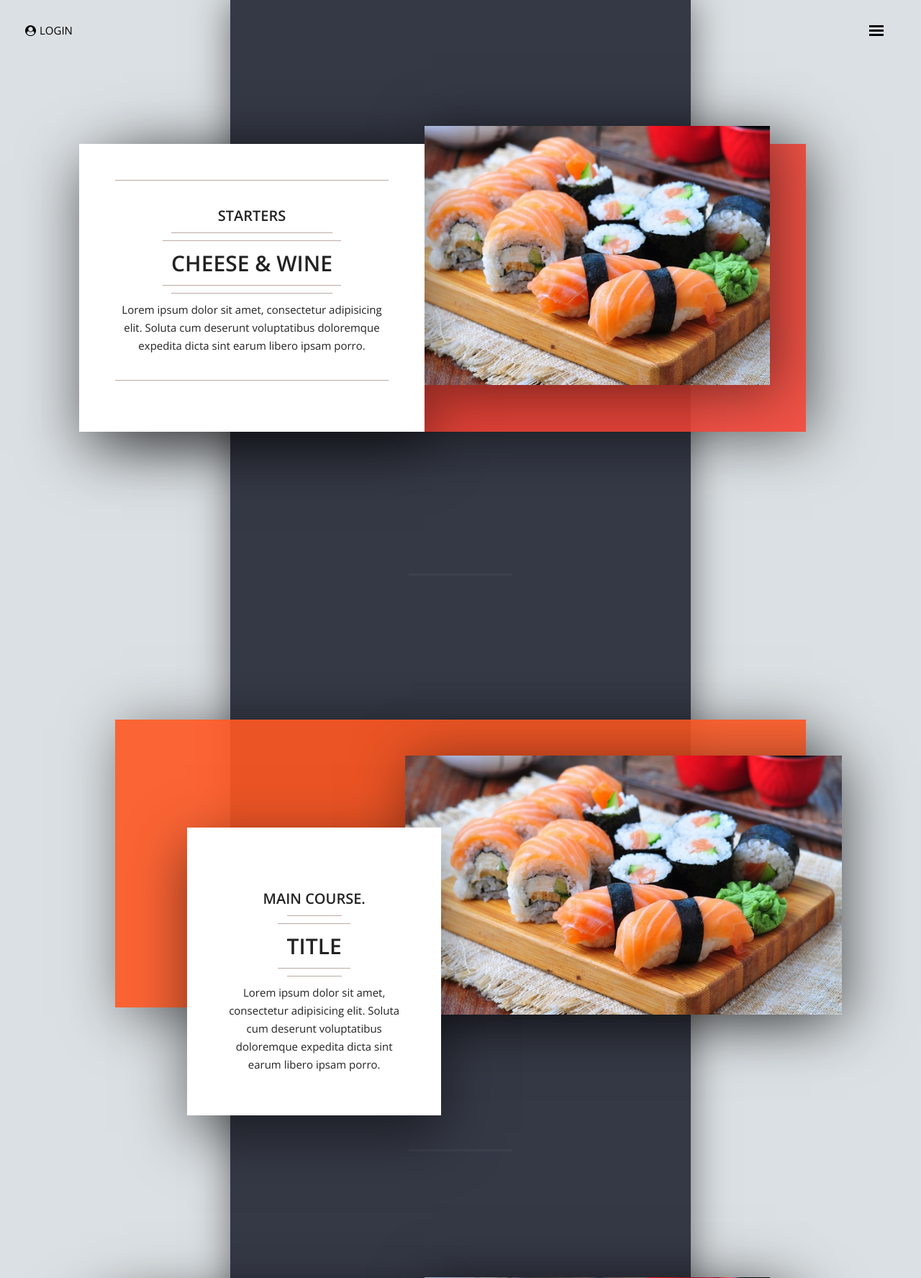
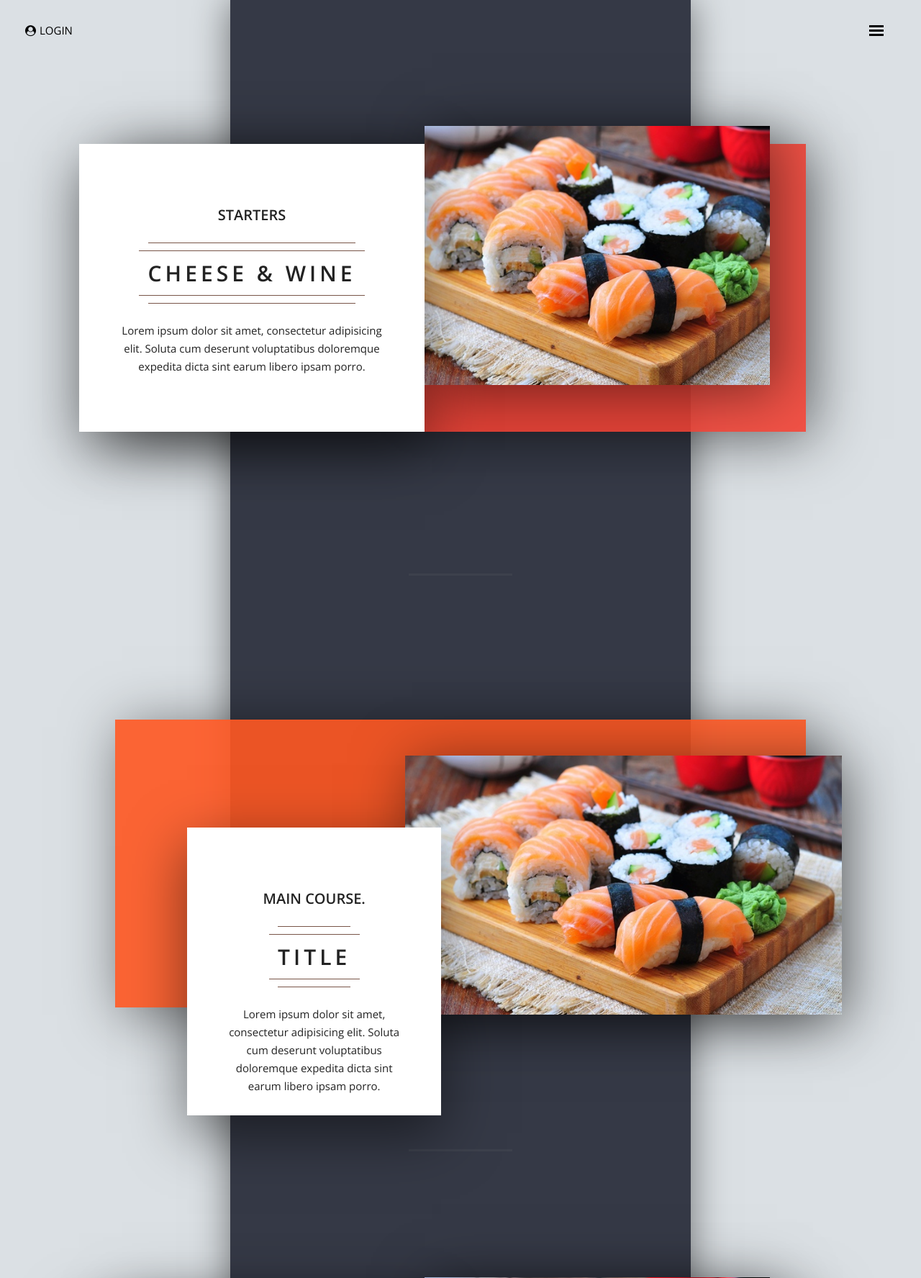
Before and after one commit to DevDanny/web-dev-2016, a PHP site: page / in a window 1280 px wide. Shown: the top 1776 px of the page at 72% size. Run offline with PHP 8.4, Linux system fonts and the light colour scheme; data that the repository does not hold is empty; some libraries are stand-ins or nearby versions.

Commit message:
textbox layout changes, letter spacing

```diff
--- a/kea-web-dev-exam/style.css
+++ b/kea-web-dev-exam/style.css
@@ -303,7 +303,7 @@ nav {
 	content:"";
 	height:1px;
 	width:100%;
-	background:rgba(121, 85, 72, 0.5);
+	background:rgba(121, 85, 72, 1);
 }
 .section-bg .info-box p{
 	line-height:25px;
@@ -315,11 +315,12 @@ nav {
 .section-bg .info-box h3{
 	font-size:30px;
 	font-weight:600;
-	font-style:capi;
+	letter-spacing:5px;
 	display:flex;
+	margin:15px 0;
 	flex-direction:column;
 	align-items:center;
-	border-color:rgba(121, 85, 72, 0.5);;
+	border-color:rgba(121, 85, 72, 1);;
 	border-style: solid;
 	border-width: 1px 0 1px 0;
 }
@@ -328,7 +329,7 @@ nav {
 	content:"";
 	height:1px;
 	width:calc(100% + 25px);
-	background:rgba(121, 85, 72, 0.5);
+	background:rgba(121, 85, 72, 1);
 }
 .section-bg #img{
 	z-index: 2;
```
